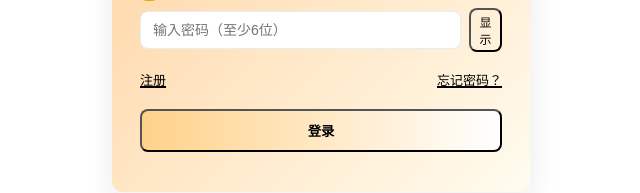
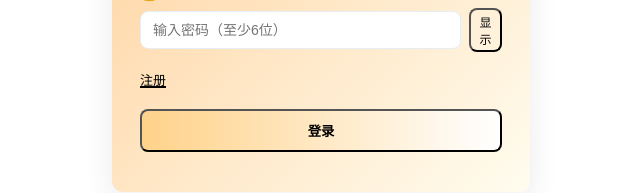
Before and after one commit to huaijinA/Diet_comment, a Vue app in the folder Diet_comment_front/: page /login in a window 1280 px wide. Shown: the part 406-599 px from the top of the page, without its empty margins (319-959 px from the left). Built offline with nearby package versions, Linux system fonts and the light colour scheme.

Commit message:
cancel forget

```diff
--- a/Diet_comment_front/src/views/login/LoginWindow.vue
+++ b/Diet_comment_front/src/views/login/LoginWindow.vue
@@ -36,7 +36,7 @@
       </label>
       <div class="options">
         <router-link class="sign" to="/register">注册</router-link>
-        <router-link class="forgot" to="/forget">忘记密码？</router-link>
+        <!-- <router-link class="forgot" to="/forget">忘记密码？</router-link> -->
       </div>
 
       <button class="submit" type="submit">
```
